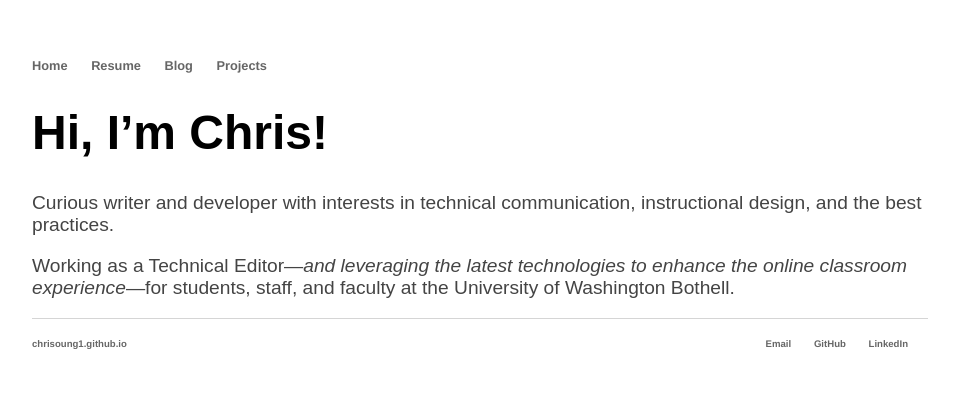
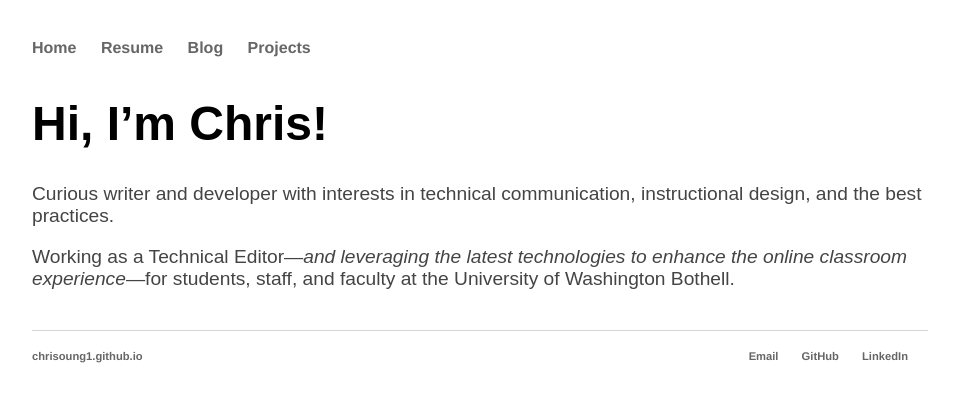
Before and after one commit to chriso23/chriso23.github.io, a Jekyll site: the page built from index.md, in a window 1280 px wide. Shown: the top 402 px of the page, without its empty margins (160-1119 px from the left). Built offline with Jekyll 4.4.1, drawn with Linux system fonts in a browser that asks for light colours.

Commit message:
Update main.css
Author: Chris
Date: September 1, 2018

```diff
--- a/css/main.css
+++ b/css/main.css
@@ -1,8 +1,11 @@
-				body {
-					margin: 60px auto;
-        	width: 70%;
+        body {
+            margin: 40px auto;
+            width: 70%;
+        }
 
-				}
+        .container {
+            margin: 40px auto;
+        }
 
         img {
             width: 100%;
@@ -55,7 +58,6 @@
 
         nav ul,
         footer ul {
-            font-size: 1em;
             font-family: 'Helvetica', 'Arial', 'Sans-Serif';
             padding: 0px;
             list-style: none;
@@ -77,13 +79,19 @@
         /* nav and footer **/
 
         nav {
-            font-size: 0.8em
+            font-size: 1em;
         }
 
         footer {
             border-top: 1px solid #d5d5d5;
-            font-size: .6em;
+            font-size: 0.7em;
             text-align: right;
+        }
+
+        footer .website {
+            float: left;
+            font-size: 1em;
+
         }
 
         /* Blog */
```
